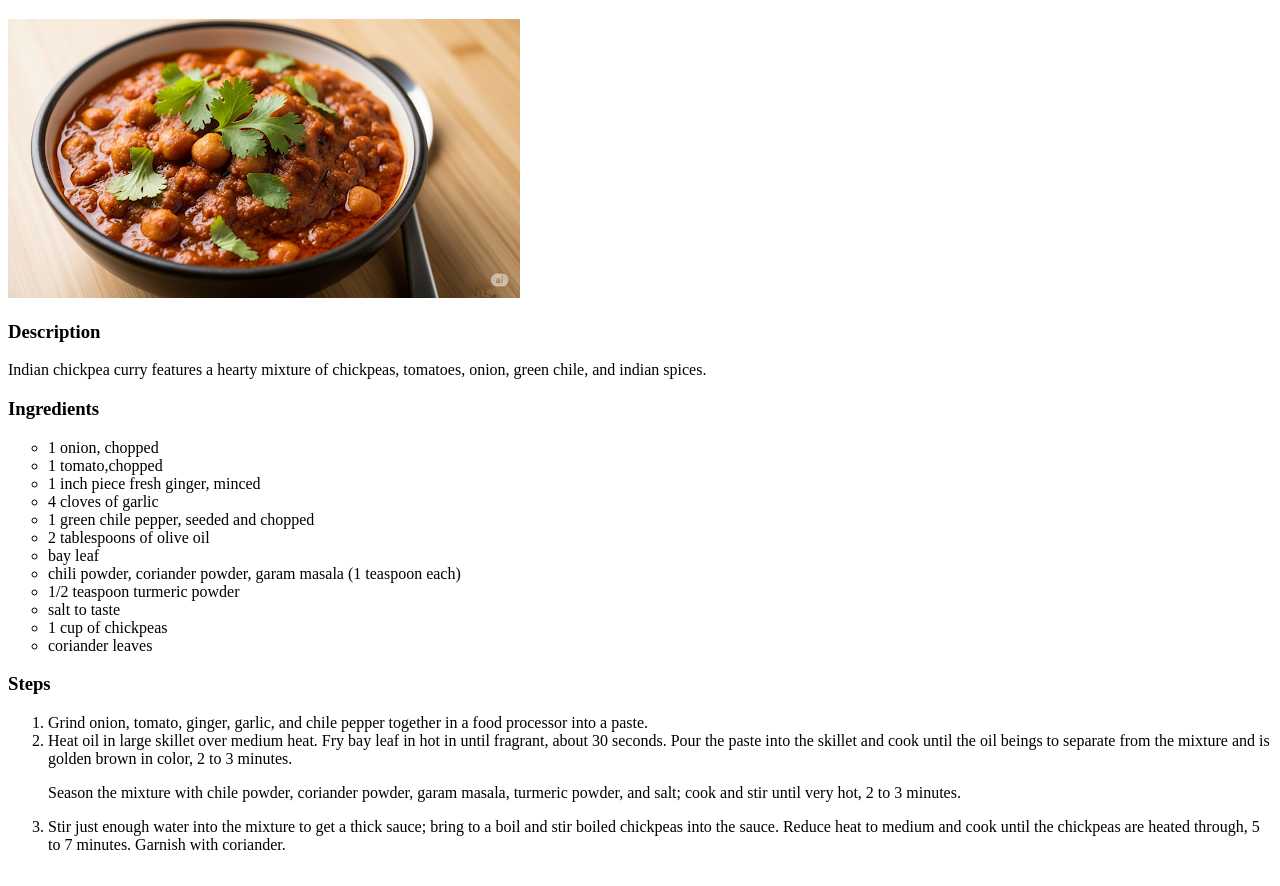
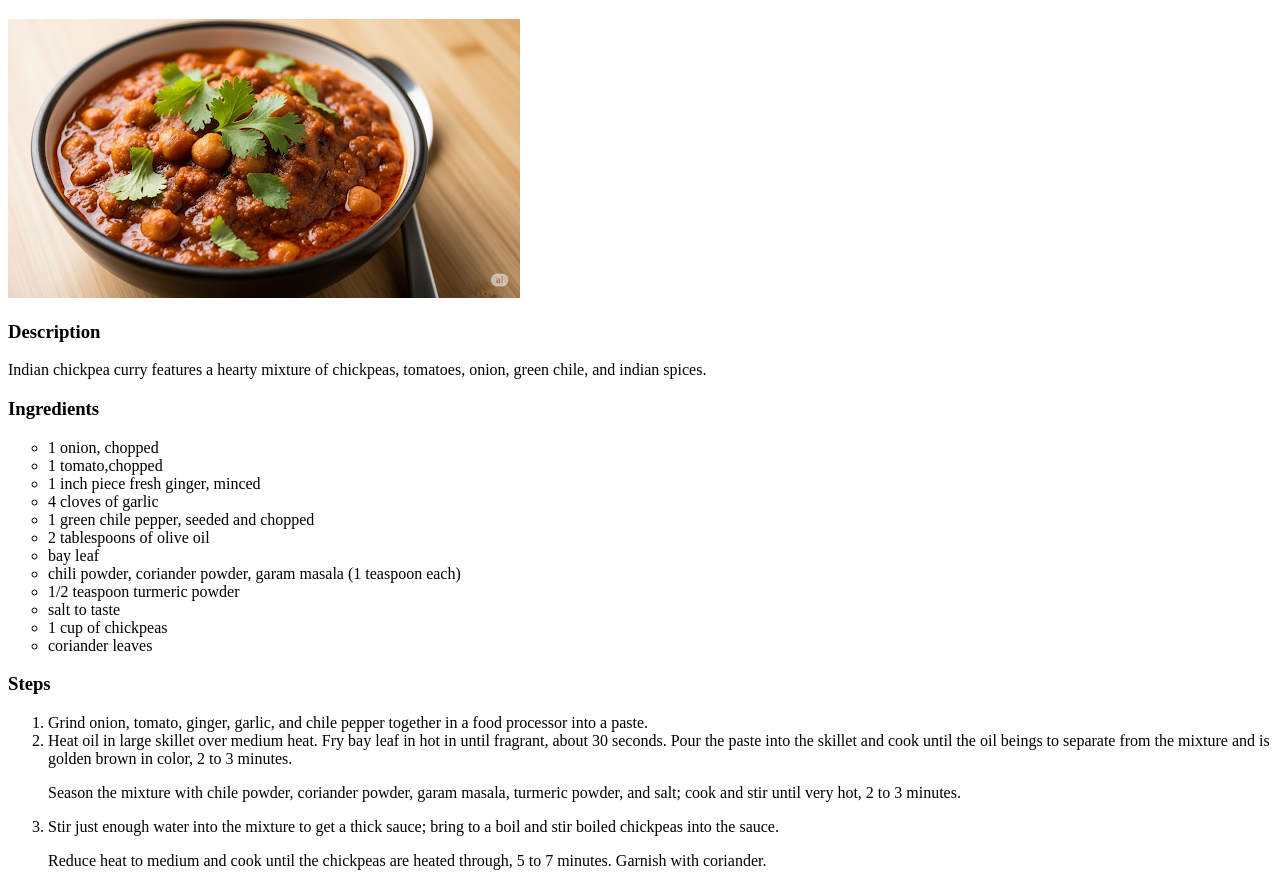
Before and after one commit to niks-parakkandi/odin-recipes, a plain HTML site: page recipes/chana.html in a window 1280 px wide. Shown: the part 87-973 px from the top of the page. Drawn offline with Linux system fonts and the light colour scheme.

Commit message:
Update chana.html

```diff
--- a/recipes/chana.html
+++ b/recipes/chana.html
@@ -30,7 +30,8 @@
                 <li>Grind onion, tomato, ginger, garlic, and chile pepper together in a food processor into a paste.</li>
                 <li>Heat oil in large skillet over medium heat. Fry bay leaf in hot in until fragrant, about 30 seconds. Pour the paste into the skillet and cook until the oil beings to separate from the mixture and is golden brown in color, 2 to 3 minutes.</li>
                 <p>Season the mixture with chile powder, coriander powder, garam masala, turmeric powder, and salt; cook and stir until very hot, 2 to 3 minutes.</p>
-                <li>Stir just enough water into the mixture to get a thick sauce; bring to a boil and stir boiled chickpeas into the sauce. Reduce heat to medium and cook until the chickpeas are heated through, 5 to 7 minutes. Garnish with coriander.</li>
+                <li>Stir just enough water into the mixture to get a thick sauce; bring to a boil and stir boiled chickpeas into the sauce. </li>
+                <p>Reduce heat to medium and cook until the chickpeas are heated through, 5 to 7 minutes. Garnish with coriander.</p>
             </ol>
     </body>
 </html>
```
